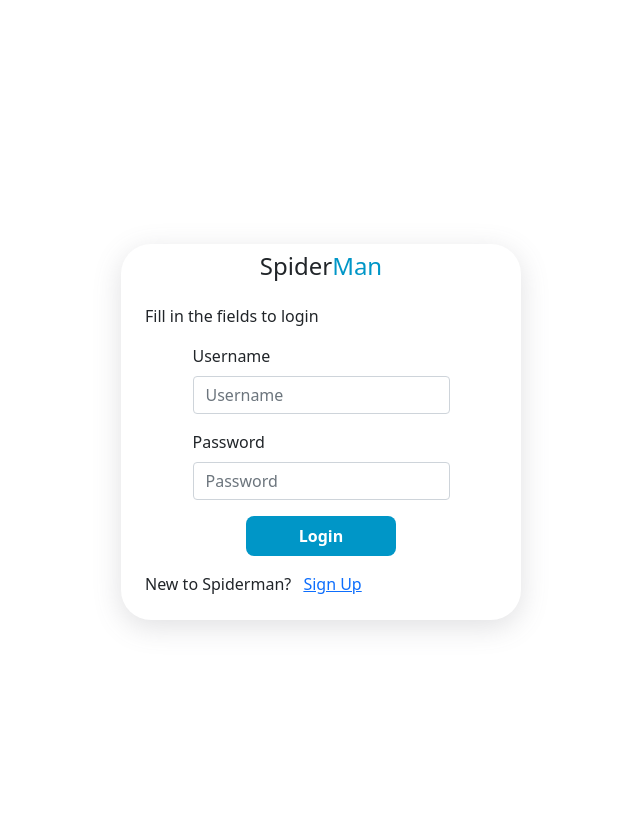
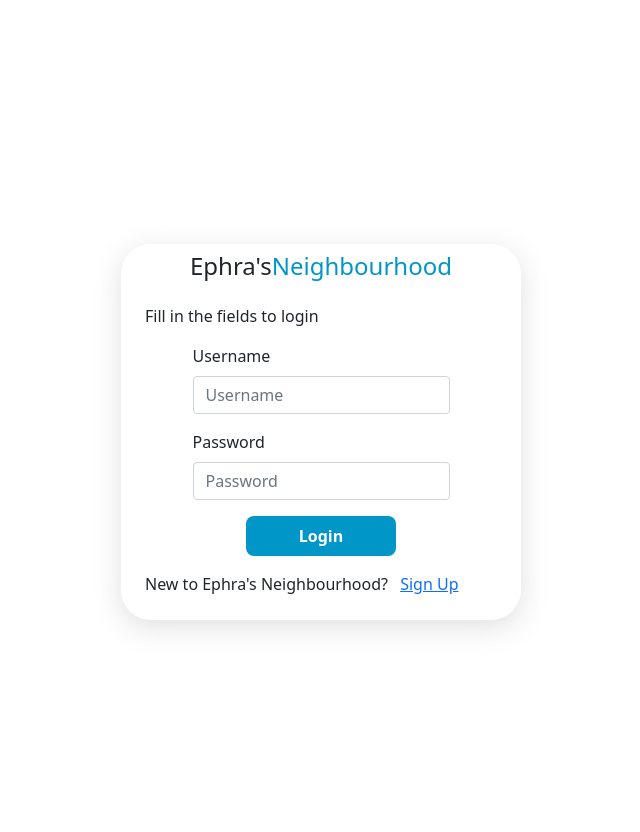
Before and after one commit to Ephrao1/Neighbourhood, a Django app: page / in a window 1280 px wide. Shown: the whole page, without its empty margins (319-959 px from the left). Run offline with Django 3.2, Linux system fonts and the light colour scheme; some libraries are stand-ins or nearby versions.

Commit message:
Modify log in

```diff
--- a/spider/templates/login.html
+++ b/spider/templates/login.html
@@ -101,7 +101,7 @@ body, html{
     <div class="container h-100">
         <div class="header">
             <div class="login-card px-4 py-2">
-                <h4 class="fw-light text--center mb-4">Spider<span class="text--primary">Man</span></h4>
+                <h4 class="fw-light text--center mb-4">Ephra's<span class="text--primary">Neighbourhood</span></h4>
                 <p class="fw-light">Fill in the fields to login</p>
                 <form class="d-flex flex-column justify-content-center align-items-center" action="" method="post">
                     {% csrf_token %}
@@ -127,7 +127,7 @@ body, html{
                 </form>
                 <div class="signup">
                     <p>
-                        New to Spiderman? <a href="{% url 'register' %}" class="ml-2">Sign Up</a>
+                        New to Ephra's Neighbourhood? <a href="{% url 'register' %}" class="ml-2">Sign Up</a>
                     </p>
                 </div>
             </div>
```
